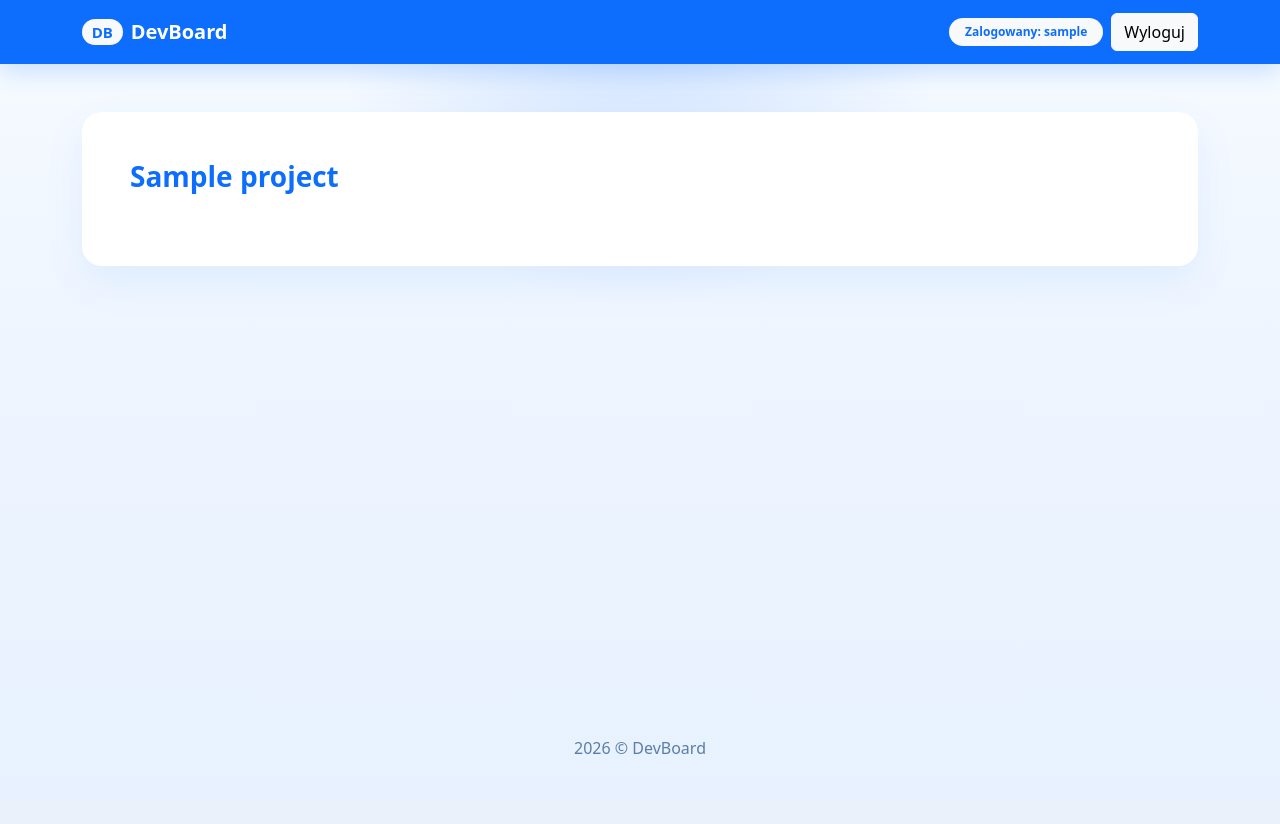
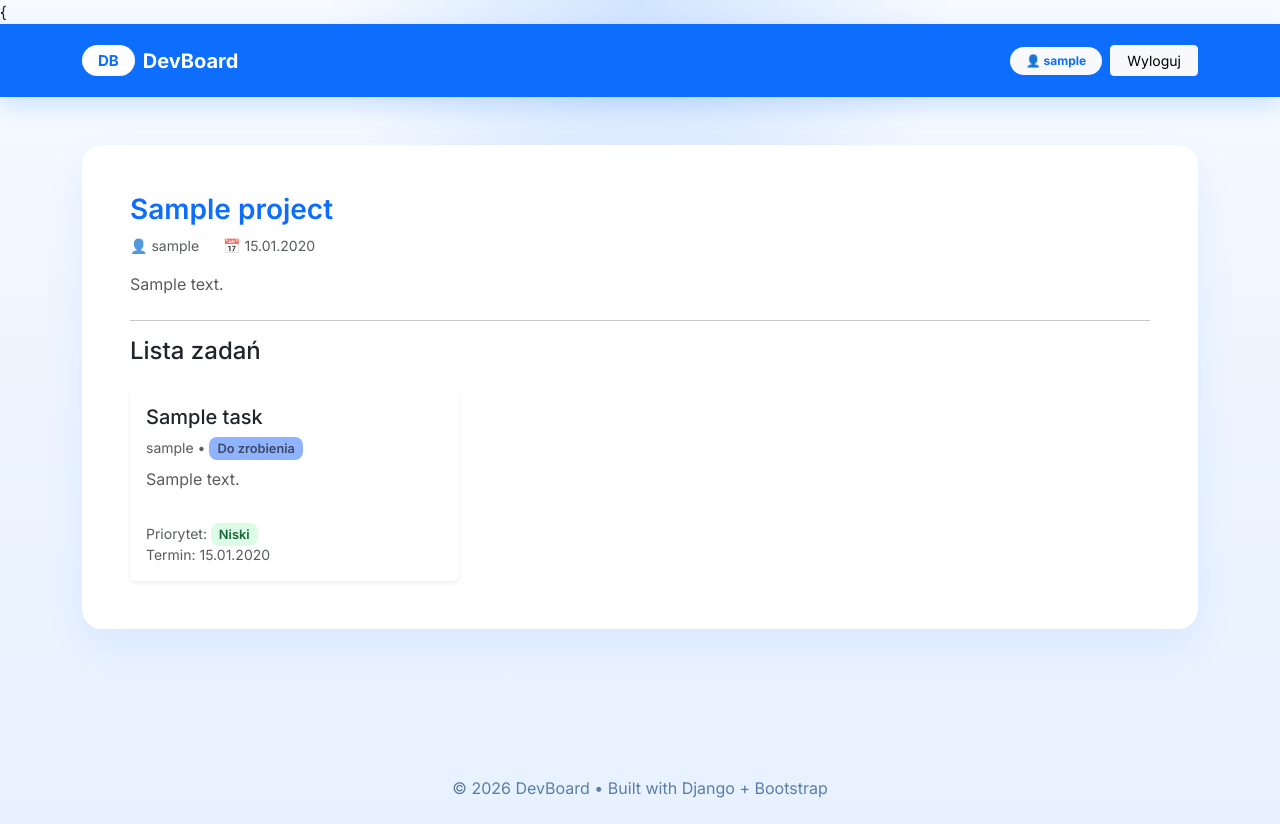
Before and after one commit to WojBor87/Django_project_ALX, a Django app: page /project/1/ in a window 1280 px wide. Before the commit the page ends 754 px from the top, so only its background shows below. Run offline with Django 5.2, Linux system fonts and the light colour scheme; a user stored in the database is signed in; tables that the repository leaves empty hold one stand-in row (values such as "Sample post").

Commit message:
Templates

```diff
--- a/templates/base.html
+++ b/templates/base.html
@@ -1,14 +1,24 @@
+{% load static %}
 <!DOCTYPE html>
 <html lang="pl">
 <head>
     <meta charset="UTF-8">
     <meta name="viewport" content="width=device-width, initial-scale=1.0">
+
+    <!-- Bootstrap -->
     <link href="https://cdn.jsdelivr.net/npm/bootstrap@5.3.0/dist/css/bootstrap.min.css" rel="stylesheet">
 
+    <!-- Inter Font -->
+    <link rel="preconnect" href="https://fonts.googleapis.com">
+    <link rel="preconnect" href="https://fonts.gstatic.com" crossorigin>
+    <link href="https://fonts.googleapis.com/css2?family=Inter:wght@400;500;600;700;800&display=swap" rel="stylesheet">
+
     <title>DevBoard - {% block title %}{% endblock %}</title>
+
     <style>
         body {
             min-height: 100vh;
+            font-family: 'Inter', sans-serif;
             background:
                 radial-gradient(circle at top, rgba(13, 110, 253, 0.16), transparent 30%),
                 linear-gradient(180deg, #f7fbff 0%, #eef5ff 45%, #e8f1ff 100%);
@@ -19,6 +29,7 @@
         }
 
         .app-navbar {
+            backdrop-filter: blur(12px);
             box-shadow: 0 0.5rem 1.5rem rgba(13, 110, 253, 0.18);
         }
 
@@ -31,35 +42,78 @@
         .app-footer {
             color: #5b7ea6;
         }
+
+        .navbar-brand {
+            transition: opacity 0.2s ease;
+        }
+
+        .navbar-brand:hover {
+            opacity: 0.85;
+        }
+
+        .card {
+            transition:
+                transform 0.2s ease,
+                box-shadow 0.2s ease;
+        }
+
+        .card:hover {
+            transform: translateY(-4px);
+            box-shadow: 0 1rem 2rem rgba(0, 0, 0, 0.08) !important;
+        }
+
+        @media (max-width: 576px) {
+            .app-content {
+                border-radius: 0.75rem;
+                padding: 1.25rem !important;
+            }
+        }
     </style>
+    {% block extrascripts %}{% endblock %}
 </head>
+
 <body>
 <div class="app-shell d-flex flex-column">
+
+    <!-- Navbar -->
     <nav class="navbar navbar-expand-lg navbar-dark bg-primary app-navbar sticky-top">
-                <div class="container py-1">
-                    <a class="navbar-brand fw-semibold d-flex align-items-center gap-2" href="/static">
-                        <span class="badge rounded-pill text-bg-light text-primary">DB</span>
+        <div class="container py-2">
+
+            <a class="navbar-brand fw-bold d-flex align-items-center gap-2" href="/">
+                <span class="badge rounded-pill bg-white text-primary px-3 py-2">
+                    DB
+                </span>
                 DevBoard
             </a>
+
             <div class="ms-auto d-flex align-items-center gap-2 flex-wrap justify-content-end">
                 {% if user.is_authenticated %}
-                            <span class="badge rounded-pill text-bg-light text-primary px-3 py-2">
-                                Zalogowany: {{ user.username }}
+                    <span class="badge rounded-pill bg-light text-primary px-3 py-2">
+                        👤 {{ user.username }}
                     </span>
-                            <form action="{% url 'logout' %}" method="post">
+
+                    <form action="{% url 'logout' %}" method="post" class="m-0">
                         {% csrf_token %}
-                                <button class="btn btn-light" type="submit">Wyloguj</button>
+                        <button class="btn btn-light btn-sm px-3" type="submit">
+                            Wyloguj
+                        </button>
                     </form>
                 {% else %}
-                            <span class="badge rounded-pill text-bg-info text-white px-3 py-2">Gość</span>
-                            <form action="{% url 'login' %}" method="get">
-                                <button class="btn btn-light" type="submit">Zaloguj</button>
+                    <span class="badge rounded-pill bg-info text-white px-3 py-2">
+                        Gość
+                    </span>
+
+                    <form action="{% url 'login' %}" method="get" class="m-0">
+                        <button class="btn btn-light btn-sm px-3" type="submit">
+                            Zaloguj
+                        </button>
                     </form>
                 {% endif %}
             </div>
         </div>
     </nav>
 
+    <!-- Main -->
     <main class="flex-grow-1 py-4 py-lg-5">
         <div class="container">
             <div class="app-content bg-white p-4 p-lg-5">
@@ -68,11 +122,17 @@
         </div>
     </main>
 
+    <!-- Footer -->
     <footer class="py-4 app-footer">
         <div class="container">
-                    {% block footer %}{% endblock %}
+            {% block footer %}
+                <p class="text-center mb-0">
+                    © {% now "Y" %} DevBoard • Built with Django + Bootstrap
+                </p>
+            {% endblock %}
         </div>
     </footer>
+
 </div>
 
 <script src="https://cdn.jsdelivr.net/npm/bootstrap@5.3.0/dist/js/bootstrap.bundle.min.js"></script>
--- a/templates/devboard/project_detail.html
+++ b/templates/devboard/project_detail.html
@@ -1,12 +1,105 @@
 {% extends 'base.html' %}
-{% block title %}Lista Projektów{% endblock %}
+{% block title %}{{ project.name }}{% endblock %}
+
+{% block extrascripts %}{
+<style>
+    .task-status {
+        padding: 4px 8px;
+        border-radius: 8px;
+        font-size: 0.8rem;
+        font-weight: 600;
+    }
+
+    .status-todo {
+        background: #8fb3ff;
+    }
+
+    .status-in_progress {
+        background: #fae280;
+    }
+
+    .status-done {
+        background: #44fa85;
+    }
+
+    .task-priority {
+        padding: 4px 8px;
+        border-radius: 8px;
+        font-size: 0.8rem;
+        font-weight: 600;
+    }
+
+    .priority-1 {
+        background: #dcfce7;
+        color: #166534;
+    }
+
+    .priority-2 {
+        background: #fef3c7;
+        color: #92400e;
+    }
+
+    .priority-3 {
+        background: #fee2e2;
+        color: #991b1b;
+    }
+</style>
+{% endblock %}
 
 {% block content %}
 <div class="mb-4">
-    <h1 class="h3 fw-semibold text-primary mb-2">{{ project.name }}</h1>
+    <h1 class="h3 fw-semibold text-primary mb-2">
+        {{ project.name }}
+    </h1>
+
+    <div class="d-flex gap-4 text-muted small mb-3">
+        <span>👤 {{ project.owner }}</span>
+        <span>📅 {{ project.created_at|date:"d.m.Y" }}</span>
+    </div>
+
+    <p class="text-muted">
+        {{ project.description|linebreaksbr }}
+    </p>
 </div>
 
+<hr>
 
+<h4 class="mb-4">Lista zadań</h4>
+
+{% if tasks %}
+<div class="row g-3">
+    {% for task in tasks %}
+    <div class="col-12 col-md-6 col-lg-4">
+        <div class="card h-100 border-0 shadow-sm">
+            <div class="card-body d-flex flex-column">
+
+                <h5 class="card-title">
+                    {{ task.title }}
+                </h5>
+
+                <p class="small text-muted mb-2">
+                    {{ task.assignee|default:"-" }} • <span class="task-status status-{{ task.status|lower }}">{{ task.get_status_display }}</span>
+                </p>
+
+                <p class="card-text text-muted">
+                    {{ task.description|linebreaksbr|default:"Brak opisu" }}
+                </p>
+
+                <div class="mt-auto pt-3">
+                    <small class="text-muted d-block">
+                        Priorytet: <span class="task-priority priority-{{ task.priority }}">{{ task.get_priority_display }}</span><br>
+                        Termin: {{ task.due_date|date:"d.m.Y" }}
+                    </small>
+                </div>
+
+            </div>
+        </div>
+    </div>
+    {% endfor %}
+</div>
+{% else %}
+<div class="alert alert-info">
+    Brak zadań w projekcie
+</div>
+{% endif %}
 {% endblock %}
-
-{% block footer %}<p align="center">{% now "Y" %} © DevBoard</p>{% endblock %}
```
Also changed, not shown: templates/devboard/project_list.html (+22 -12 lines). Lines whose indentation alone changed are shown as unchanged.
